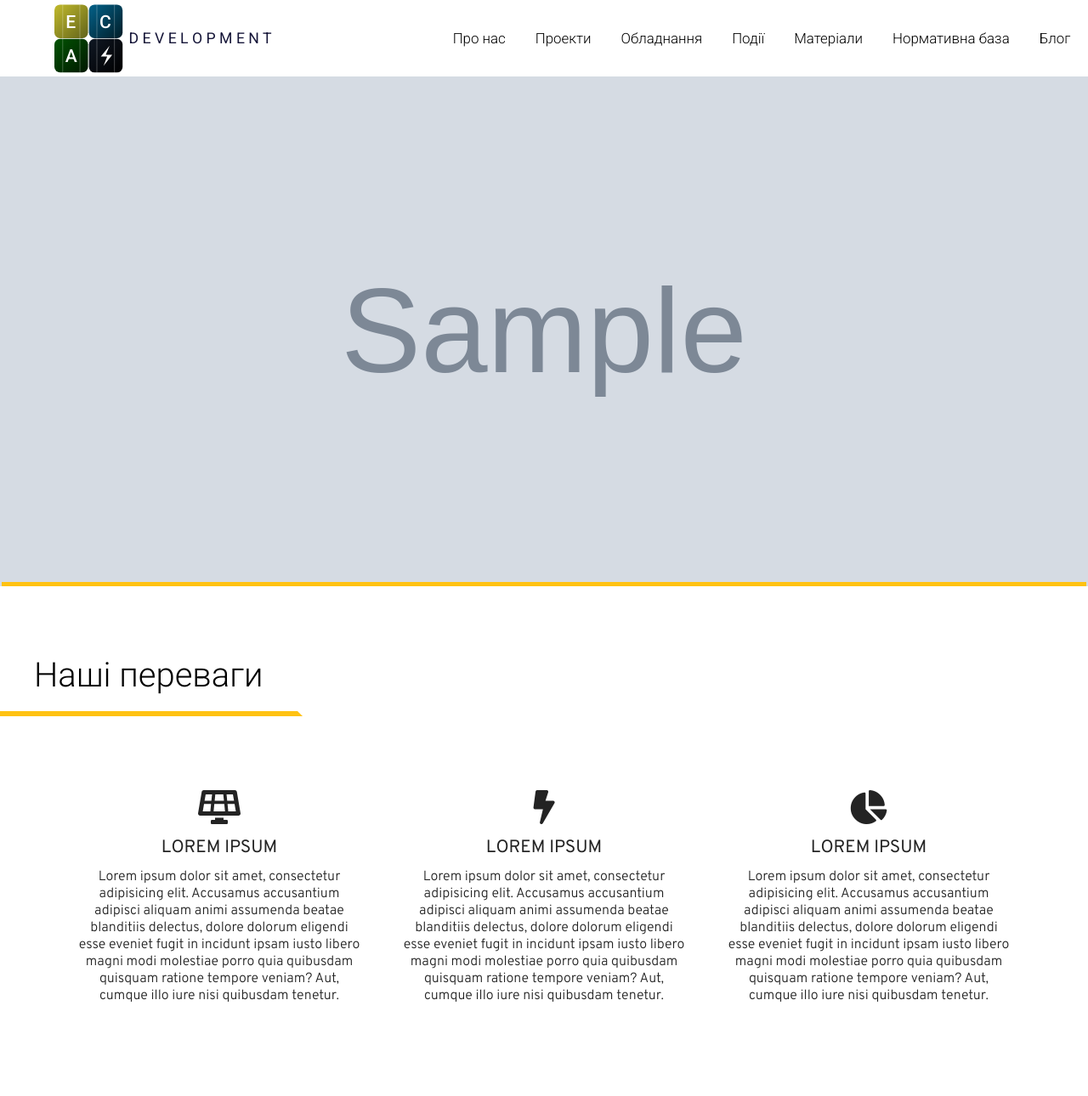
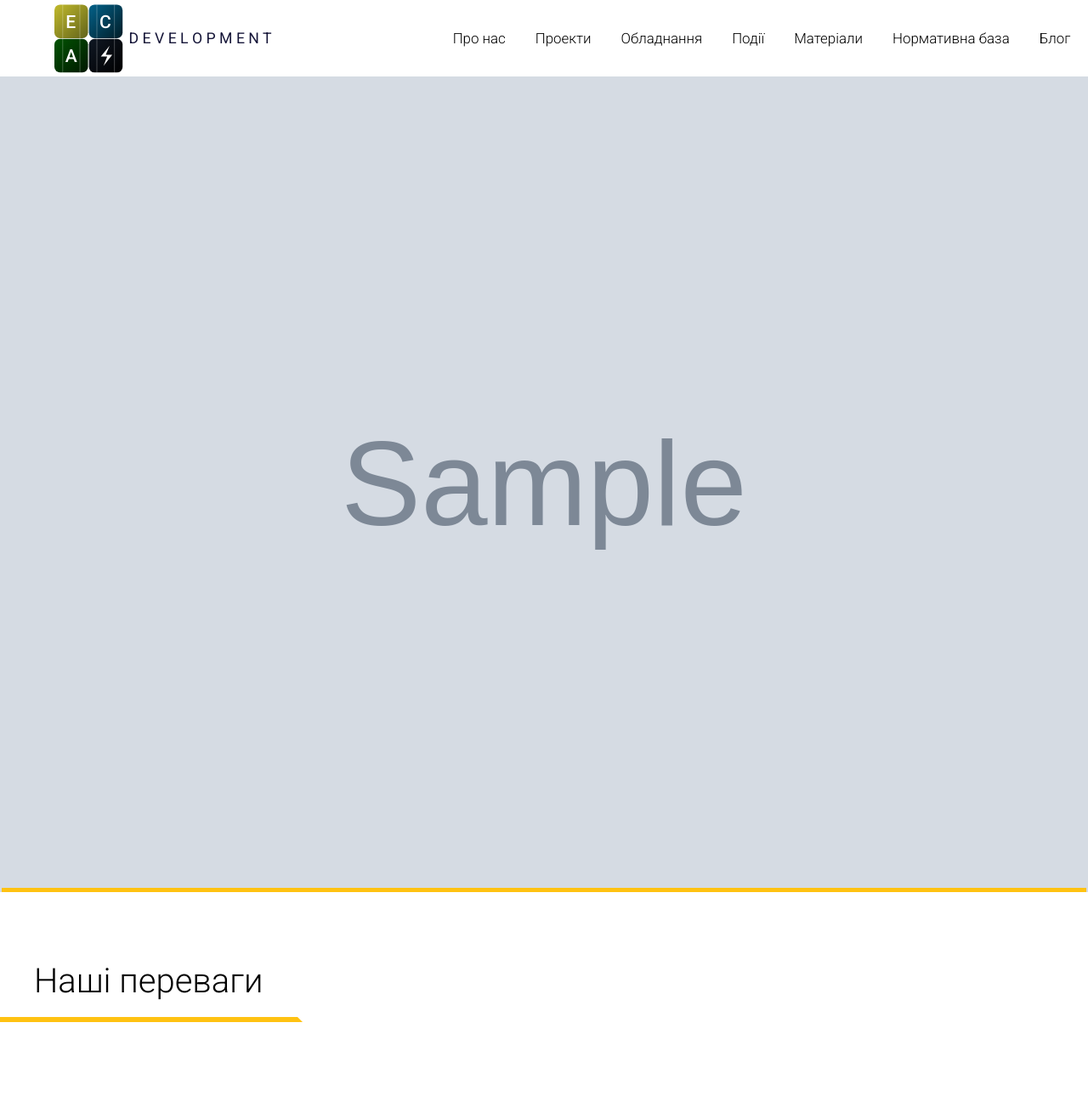
Before and after one commit to NightSkyStudios/ECAD, a Django app: page / in a window 1280 px wide. Shown: the top 1290 px of the page at 85% size. Run offline with Django 3.2, Linux system fonts and the light colour scheme; tables that the repository leaves empty hold one stand-in row (values such as "Sample post"); grey boxes marked "Sample" are stand-in pictures; data that the repository does not hold is empty; style sheets or scripts are compiled from the project's sources.

Commit message:
Slider optimization

```diff
--- a/static/css/_slider.scss
+++ b/static/css/_slider.scss
@@ -9,19 +9,16 @@
 
 .slider {
    position: relative;
-   height: 600px;
+   height: fit-content;
    background-color: black;
 
    .slide-images {
-      height: 100%;
       width: 100%;
 
       img {
-         position: absolute;
+         position: relative;
          display: none;
          width: 100%;
-         top: 50%;
-         transform: translateY(-50%);
          animation: slideFade 0.5s linear;
 
          &.active {
@@ -73,8 +70,6 @@
          img {
             position: relative;
             display: none;
-            top: 0;
-            transform: none;
             animation: slideFade 0.5s linear;
 
             &.active {
```
Also changed, not shown: 1 other file.
